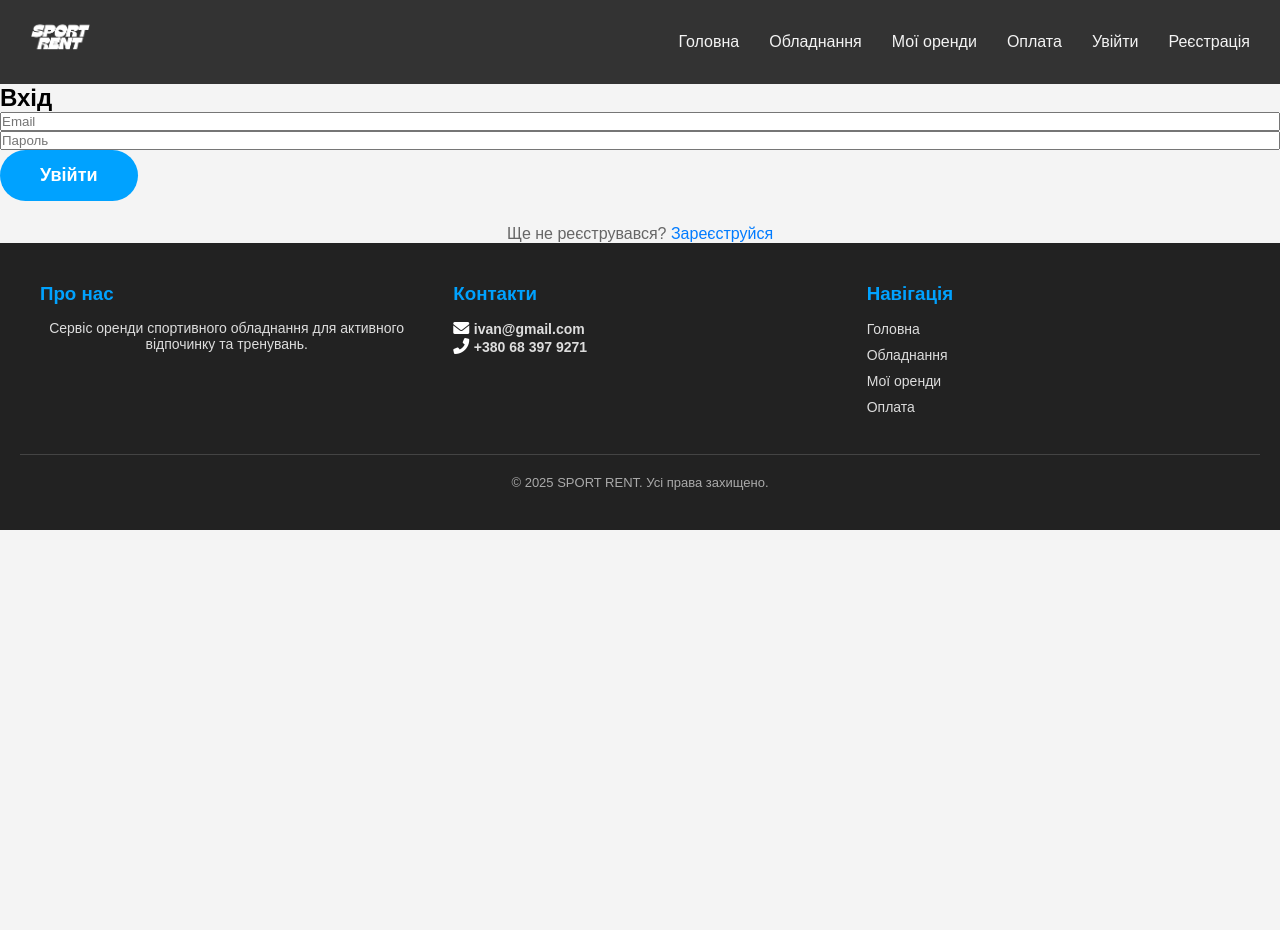
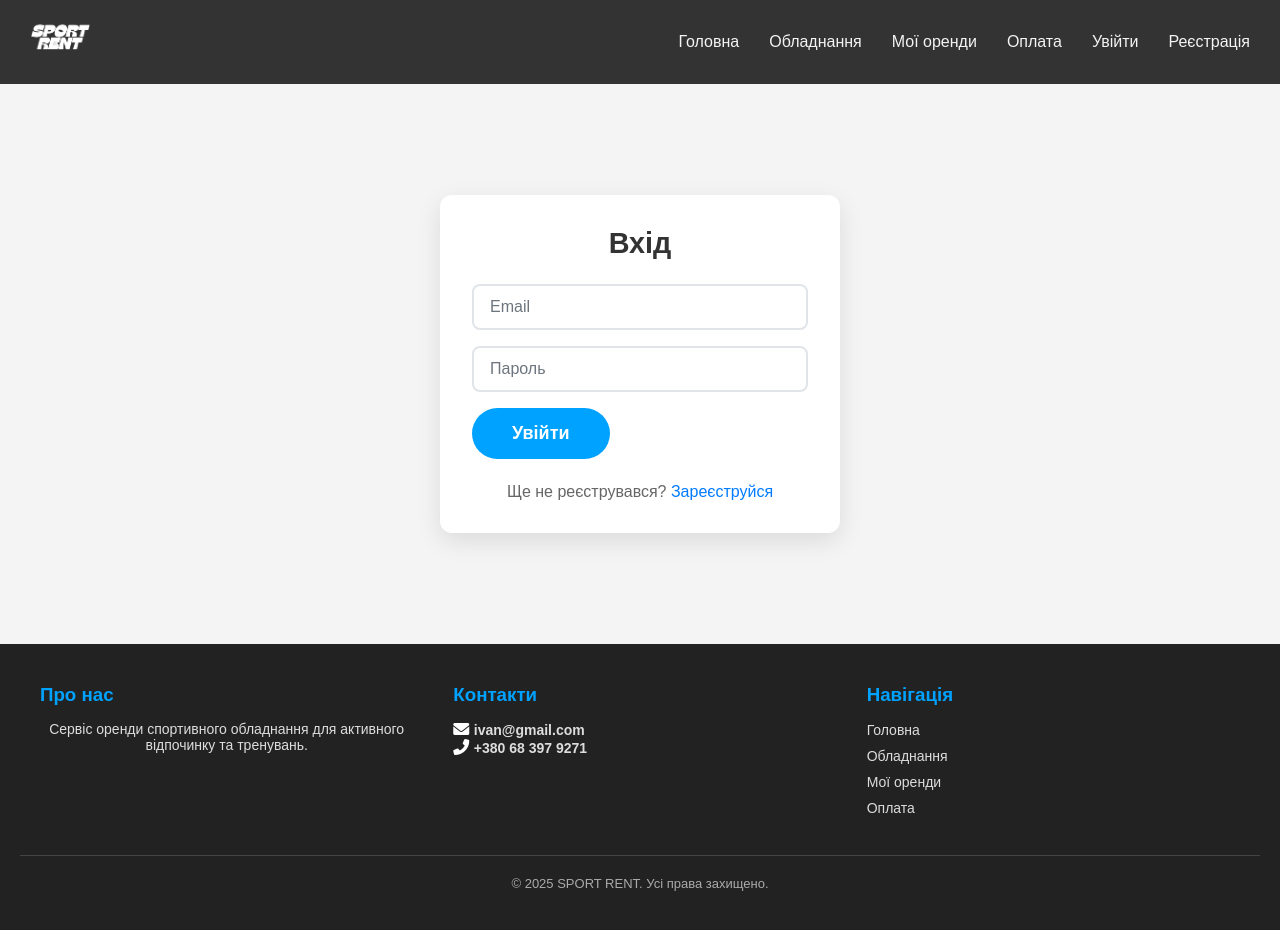
Before and after one commit to IvanT1707/kursova, a React (Vite) app: page /#/login in a window 1280 px wide. Before the commit the page ends 800 px from the top, so only its background shows below. Built offline with nearby package versions, Linux system fonts and the light colour scheme; no server answers.

Commit message:
виправлення сторінок реєстрації та входу

```diff
--- a/src/components/EquipmentCard.jsx
+++ b/src/components/EquipmentCard.jsx
@@ -145,8 +145,7 @@ const EquipmentCard = ({ item, onRent }) => {
       )}
 
       <div className="detail">
-        Деталі
-        <span className="detail-text"> {item.detail}</span>
+        <strong>Деталі:</strong> <span className="detail-text">{item.detail}</span>
       </div>
 
       <button
--- a/src/styles.css
+++ b/src/styles.css
@@ -320,6 +320,31 @@ nav ul li a:hover, nav ul li span:hover {
   display: flex;
   flex-direction: column;
   gap: 5px;
+  margin-bottom: 1rem;
+}
+
+.form-group input {
+  padding: 12px 16px;
+  border: 2px solid #e1e5e9;
+  border-radius: 8px;
+  font-size: 16px;
+  transition: border-color 0.3s ease, box-shadow 0.3s ease;
+  background-color: #fff;
+}
+
+.form-group input:focus {
+  outline: none;
+  border-color: #007bff;
+  box-shadow: 0 0 0 3px rgba(0, 123, 255, 0.1);
+}
+
+.form-group input.error {
+  border-color: #dc3545;
+  box-shadow: 0 0 0 3px rgba(220, 53, 69, 0.1);
+}
+
+.form-group input::placeholder {
+  color: #6c757d;
 }
 
 .error-message {
@@ -379,34 +404,19 @@ nav ul li a:hover, nav ul li span:hover {
 }
 
 .detail {
-  position: relative;
-  cursor: pointer;
-  display: inline-block;
-  margin: 10px;
-  margin-bottom: 30px;
-  padding: 10px 15px;
-  border: 1px solid white;
+  margin: 15px 0;
+  padding: 12px 16px;
+  background-color: #f8f9fa;
+  border: 1px solid #e9ecef;
   border-radius: 8px;
-  font-size: 16px;
-}
-.detail-text {
-  position: absolute;
-  display:inline-block;
-  min-width: 200px;
-  background-color: #333;
-  color: white;
-  padding: 8px;
-  left: 50%;
-  border-radius: 4px;
-  transform: translateX(-50%) rotateX(90deg);
-  transform-origin: top;
-  opacity: 0;
-  transition: transform 0.3s ease, opacity 0.3s ease
+  font-size: 14px;
+  color: #495057;
+  line-height: 1.5;
 }
 
-.detail:hover .detail-text{
-  opacity: 1;
-  transform: translateX(-50%) rotateX(0deg);
+.detail-text {
+  font-weight: 500;
+  color: #212529;
 }
 
 .status {
@@ -650,6 +660,30 @@ footer p {
   flex-wrap: wrap;
 }
 
+/* Profile container styles */
+.profile-container {
+  display: grid;
+  place-items: center;
+  min-height: 70vh;
+  padding: 2rem;
+}
+
+.form-card {
+  background: white;
+  border-radius: 12px;
+  box-shadow: 0 8px 24px rgba(0, 0, 0, 0.1);
+  padding: 2rem;
+  max-width: 400px;
+  width: 100%;
+}
+
+.form-card h2 {
+  text-align: center;
+  margin-bottom: 1.5rem;
+  color: #333;
+  font-size: 1.8rem;
+}
+
 /* Auth link styles */
 .auth-link {
   text-align: center;
```
